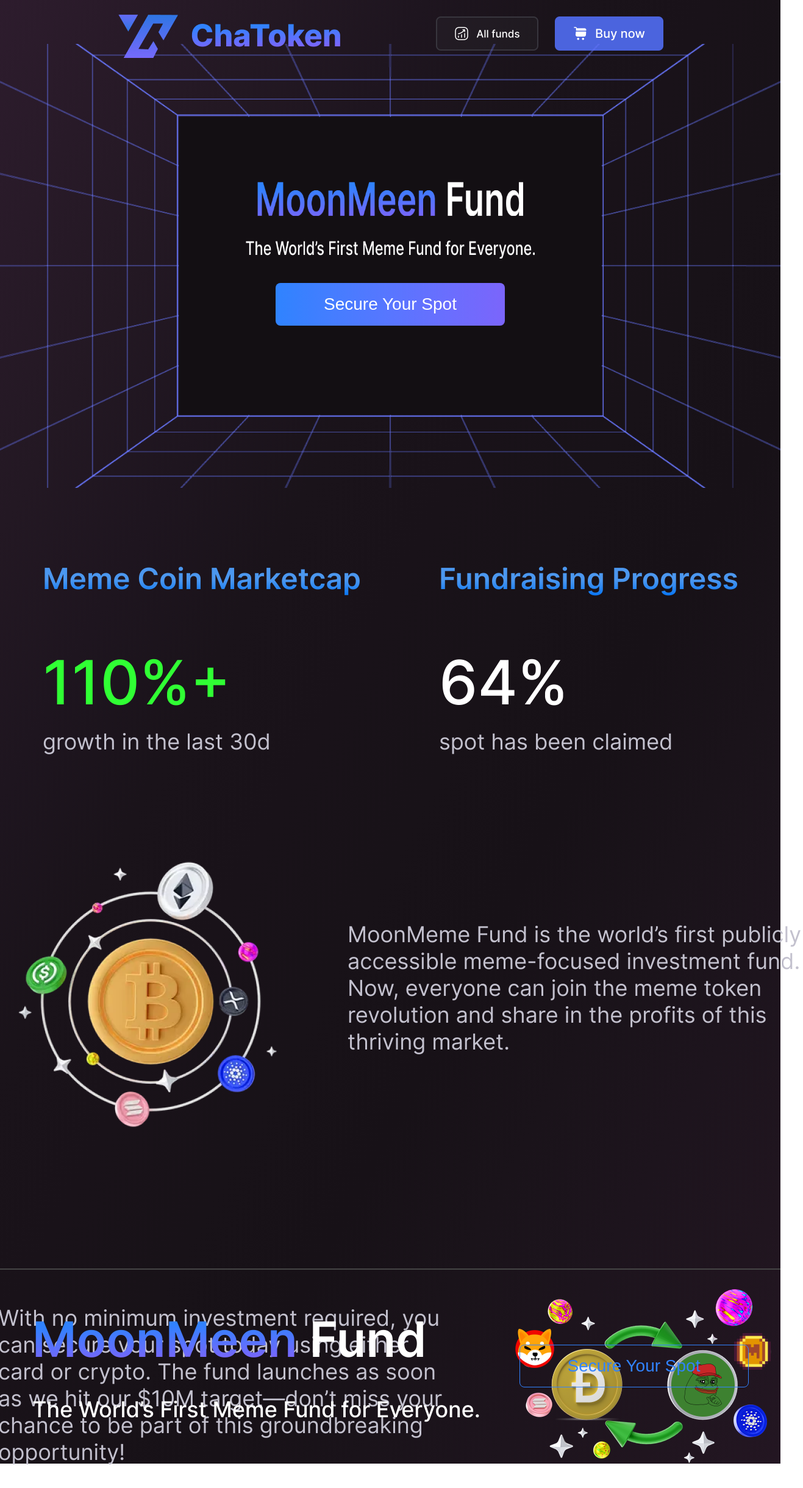
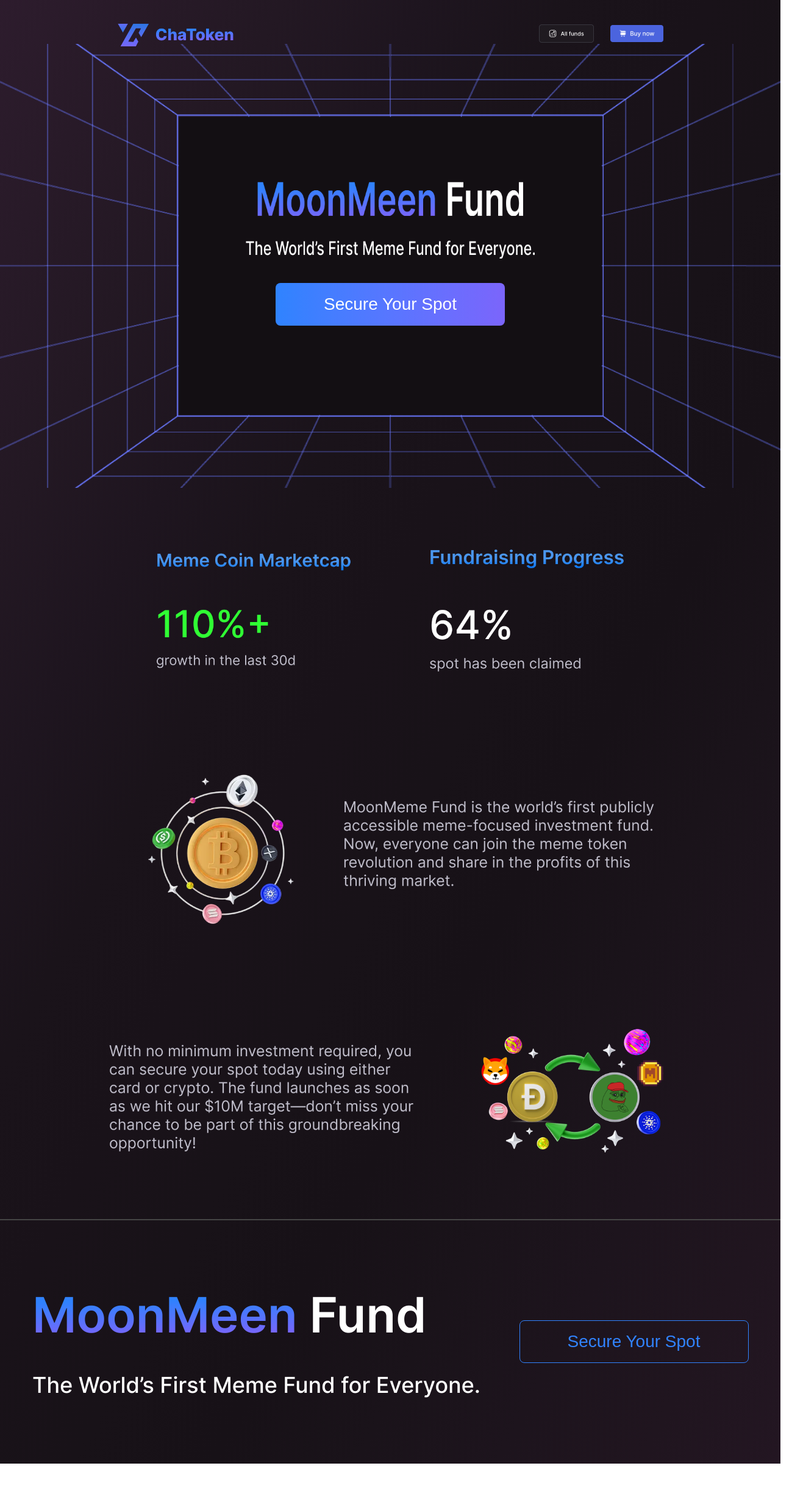
Before and after one commit to hh2102/chatoken, a Next.js app: page / in a window 1280 px wide. Shown: the top 2440 px of the page at 61% size, 1317 px wide, since content can reach past the window. After the commit the page ends 2400 px from the top, so only its background shows below. Built offline with nearby package versions, Linux system fonts and the light colour scheme.

Commit message:
更改页面布局方式

```diff
--- a/src/app/page.module.css
+++ b/src/app/page.module.css
@@ -15,23 +15,32 @@
     --button-secondary-hover: #1a1a1a;
   }
 } */
- .topButtonGroup{
+ .firstContent{
+	display: flex;
+	width: 100vw;
+	height: 100vh;
+ }
+.topButtonGroup {
 	position: absolute;
 	right: 15vw;
 	top: 27px;
-
- }
+}
 .topButtonLeft {
+	width: 7vw;
 	transition: transform 0.2s ease, box-shadow 0.2s ease;
 	user-select: none;
 	cursor: pointer;
+	object-fit: contain;
 }
 .topButtonLeft:active {
 	transform: scale(0.98);
 	box-shadow: inset 0 0 50px rgba(0, 0, 0, 0.199);
 }
-.topButtonRight{
-  margin-left: 27px;
+.topButtonRight {
+	width: 6.8vw;
+	object-fit: contain;
+
+	margin-left: 27px;
 	transition: transform 0.2s ease, box-shadow 0.2s ease;
 	user-select: none;
 	cursor: pointer;
@@ -96,14 +105,16 @@
 	position: absolute;
 	top: 15px;
 	left: 15vw;
+	object-fit: contain;
+	width: 15vw;
 }
 
 .secondContent {
 	width: 100vw;
 	height: 150vh;
-	position: absolute;
+	/* position: absolute;
 	top: 100vh;
-	left: 0;
+	left: 0; */
 	display: flex;
 	flex-direction: column;
 	align-items: center;
@@ -115,7 +126,8 @@
 	justify-content: center;
 	align-items: center;
 	width: 100vw;
-	margin-top: 15vh;
+	height: 50vh;
+	/* margin-top: 15vh; */
 }
 .secondContentMiddle {
 	display: flex;
@@ -123,7 +135,9 @@
 	justify-content: center;
 	align-items: center;
 	width: 100vw;
-	margin-top: 15vh;
+	height: 50vh;
+
+	/* margin-top: 15vh; */
 }
 .secondContentBottom {
 	display: flex;
@@ -131,40 +145,54 @@
 	justify-content: center;
 	align-items: center;
 	width: 100vw;
-	margin-top: 15vh;
+	height: 50vh;
+
+	/* margin-top: 15vh; */
 }
 
 .secondTextLeftTop {
 	margin-right: 10vw;
+	object-fit: contain;
+	width: 25vw;
 }
 .secondTextRightTop {
+	object-fit: contain;
+	width: 25vw;
 }
 
 .secondLeftMiddle {
+	object-fit: contain;
+	width: 25vw;
 	margin-right: 3vw;
 }
 .secondTextRightMiddle {
+	object-fit: contain;
+	width: 40vw;
 }
 .secondTextLeftBottom {
+	object-fit: contain;
+	width: 40vw;
 }
 .secondRightBottom {
+	object-fit: contain;
+	width: 25vw;
 	margin-left: 7vw;
 }
 .bottomDivider {
 	width: 100vw;
 	height: 2px;
 	background-color: #454545;
-	position: absolute;
-	top: 260vh;
+	/* position: absolute;
+	top: 260vh; */
 }
 .thirdContent {
 	display: flex;
 	justify-content: center;
 	align-items: center;
-	position: absolute;
-	top: 260vh;
+	/* position: absolute;
+	top: 260vh; */
 	width: 100vw;
-	height: 40vh;
+	height:50vh;
 }
 .thirdContentText {
 }
--- a/src/app/page.tsx
+++ b/src/app/page.tsx
@@ -26,6 +26,14 @@
         <Image src="/topButtonRight.png" width={178} height={56} alt="Buy now" className={styles.topButtonRight} onClick={() => {
           alert("buy now")
         }} />
+      </div>
+    )
+  }
+  function FirstContent() {
+    return (
+      <div className={styles.firstContent}>
+        <Image src="/ChaToken.png" width={369} height={80} alt="ChaToken" className={styles.topLogo} />
+        <TopButtonGroup />
       </div>
     )
   }
@@ -93,8 +101,8 @@
 
   return (
     <div className={styles.page} >
-      <Image src="/ChaToken.png" width={369} height={80} alt="ChaToken" className={styles.topLogo} />
-      <TopButtonGroup />
+
+      <FirstContent />
       <MiddleContent />
       <SecondContent />
       <BottomDivider />
```
